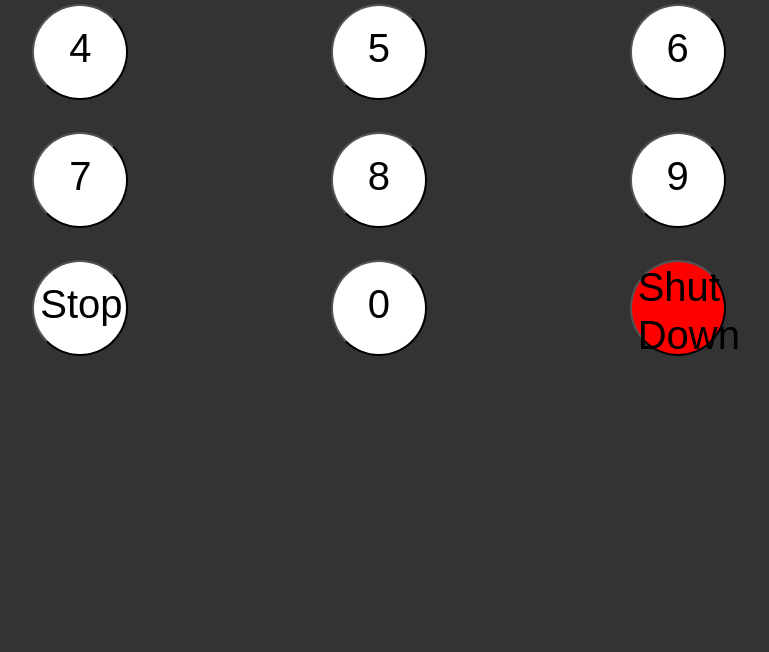
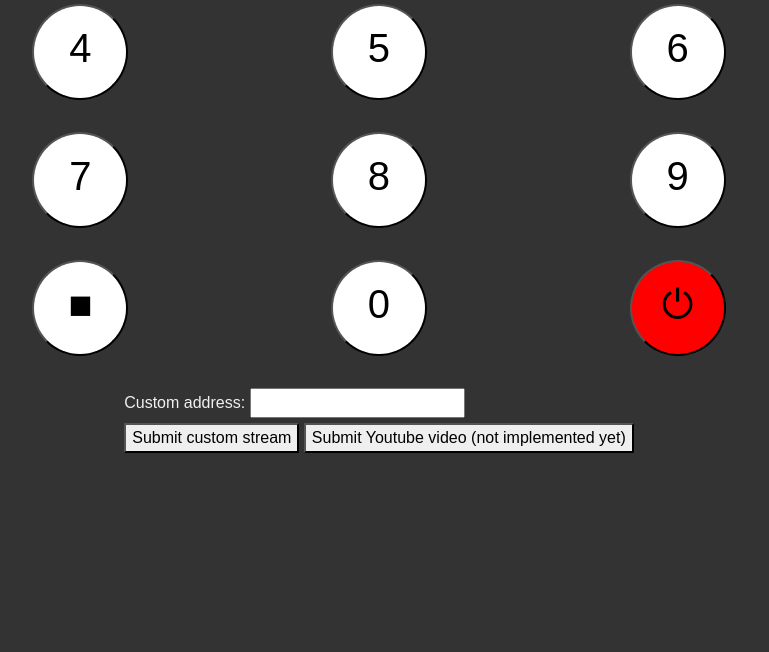
Before and after one commit to F2b59/RasPiTV, a Flask app: page / in a window 1280 px wide. Shown: the part 380-1032 px from the top of the page, without its empty margins (261-1030 px from the left). Before the commit the page ends 736 px from the top, so only its background shows below. Run offline with Flask 2, Linux system fonts and the light colour scheme; some libraries are stand-ins or nearby versions.

Commit message:
Test with symbols + add buttons for custom url
Play Youtube videos --> yet to be implemented
Custom streams will be implemented in the very next commits

```diff
--- a/templates/index.html
+++ b/templates/index.html
@@ -111,7 +111,7 @@
                 <div class="d-flex flex-row bd-highlight mb-3">
                         <div class="p-2 bd-highlight">
                         <form method="POST" action="stop">
-                                <button name="stop" type="submit" class="button button--white"><h1 style=font-size:40px>Stop</h1></button>
+                                <button name="stop" type="submit" class="button button--white"><h1 style=font-size:40px>■</h1></button>
                         </form>
                         </div>
                         <div class="p-2 bd-highlight">
@@ -121,10 +121,21 @@
                         </div>
                         <div class="p-2 bd-highlight">
                         <form method="POST" action="shutdown">
-                                <a href="./"><button name="shutdown" type="submit" class="button button--red"><h1 style=font-size:40px>Shut<br>Down</h1></button></a>
+                                <a href="./"><button name="shutdown" type="submit" class="button button--red"><h1 style=font-size:40px>⏻</h1></button></a>
                         </form>
                         </div>
                 </div>
+
+		<div class="d-flex flex-row bd-highlight mb-3">
+                        <div class="p-2 bd-highlight">
+                        <form method="POST" action="custom">
+				<label for="addr">Custom address:</label>
+				<input type="text" id="addr"><br>
+                                <button name="custom" type="submit">Submit custom stream</button>
+				<button name="customyt" type="submit" formaction="customyt">Submit Youtube video (not implemented yet)</button>
+                        </form>
+                        </div>
+		</div>
 
         </div>
 
```
